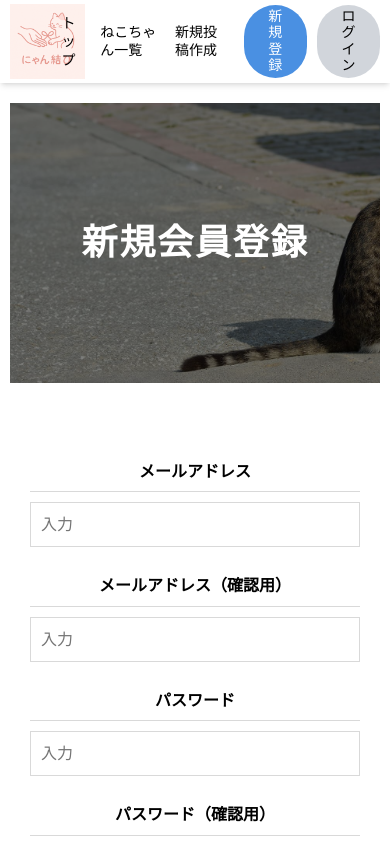
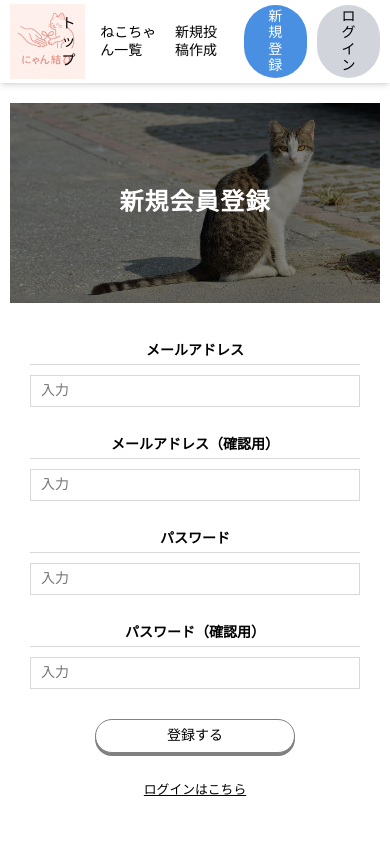
Before and after one commit to mikikoike0204/nyan-musubi, a Next.js app: page /signup in a window 390 px wide. Shown: the top 844 px of the page. Built offline with nearby package versions, Linux system fonts and the light colour scheme; no server answers.

Commit message:
signupのレスポンシブ対応

```diff
--- a/src/app/globals.css
+++ b/src/app/globals.css
@@ -194,6 +194,20 @@ a:hover {
   margin-top: 50px;
 }
 
+@media screen and (max-width: 768px) {
+  .p-sub-mv__content {
+    height: 200px;
+  }
+
+  .p-sub-mv__title {
+    font-size: 1.5rem;
+  }
+
+  .p-cats-parameters__content {
+    margin-top: 30px;
+  }
+}
+
 /* お気に入りボタン */
 /* ============================================ */
 .p-top-newcat__fav {
--- a/src/app/signup/page.module.css
+++ b/src/app/signup/page.module.css
@@ -50,3 +50,41 @@
   font-size: 13px;
   text-decoration: underline;
 }
+
+@media screen and (max-width: 768px) {
+  .login {
+    margin-top: 40px;
+  }
+
+  .loginItemHead {
+    padding-bottom: 5px;
+    font-size: 0.875rem;
+  }
+
+  .loginForm {
+    margin-top: 40px;
+  }
+
+  .loginItemDesc {
+    margin-top: 10px;
+  }
+
+  .loginItemDescInput {
+    margin-top: 10px;
+    line-height: 30px;
+    font-size: 0.875rem;
+  }
+
+  .loginBtn {
+    margin-top: 30px;
+  }
+
+  .loginLink {
+    margin: 30px auto 0;
+    font-size: 0.8rem;
+  }
+
+  .subMvImage {
+    background-position: right;
+  }
+}
--- a/src/app/signup/page.tsx
+++ b/src/app/signup/page.tsx
@@ -64,7 +64,7 @@ export default function SignUp() {
         <div className="c-container">
           <div className="p-sub-mv__content">
             <div
-              className="p-sub-mv__image"
+              className={`p-sub-mv__image ${styles.subMvImage}`}
               style={{ backgroundImage: "url('/signup/bg-mv.jpg')" }}
             ></div>
             <div className="p-sub-mv__bg"></div>
```
